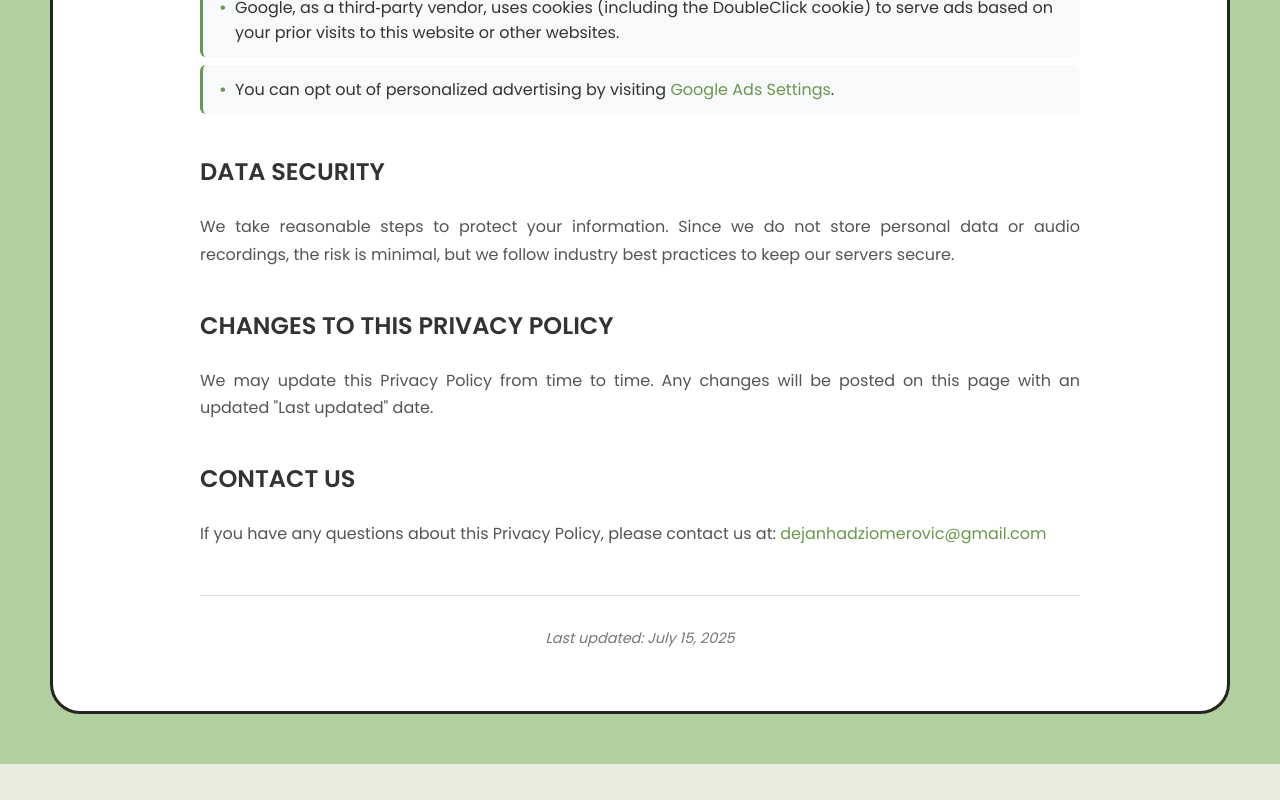
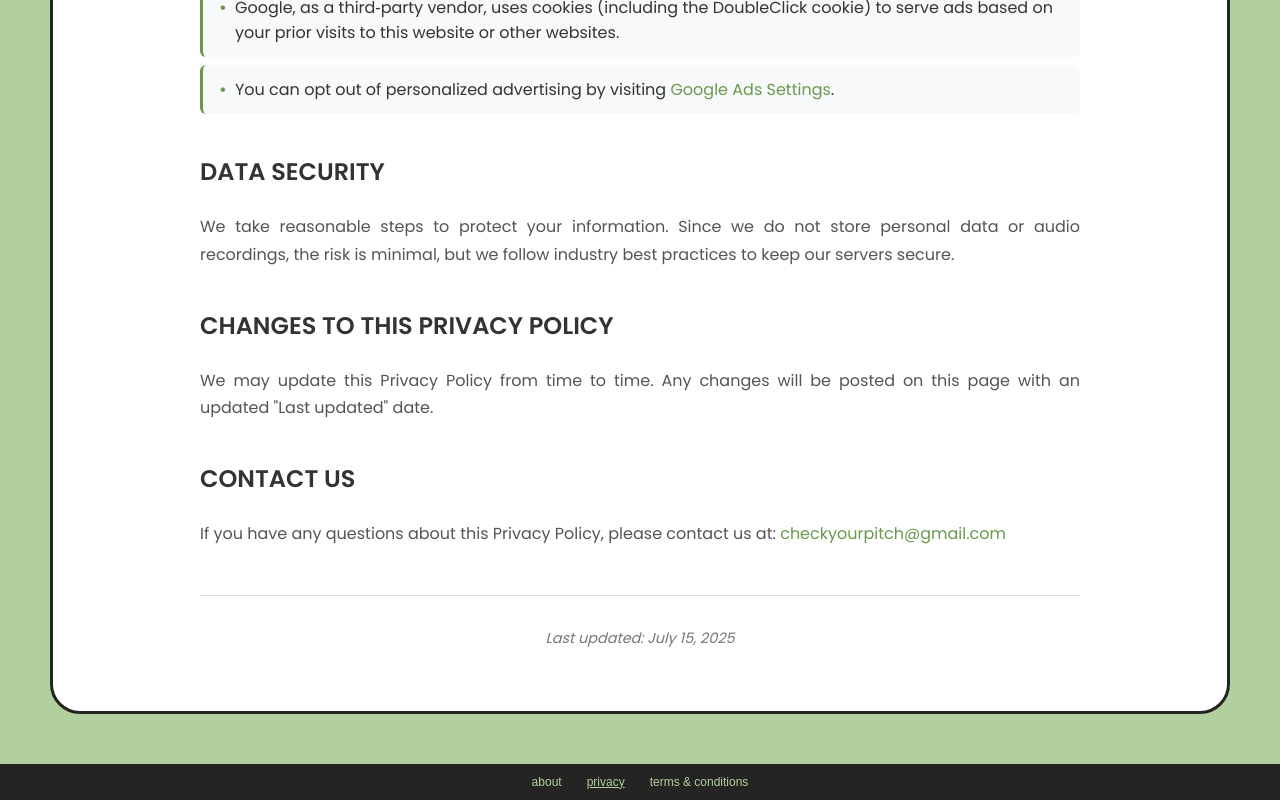
Before and after one commit to MrDzi/perfect-pitch, a React app in the folder client/: page /privacy-policy in a window 1280 px wide. Shown: the part 1996-2796 px from the top of the page. Before the commit the page ends 2760 px from the top, so only its background shows below. Built offline with nearby package versions, Linux system fonts and the light colour scheme.

Commit message:
add footer and move links

```diff
--- a/client/src/app.tsx
+++ b/client/src/app.tsx
@@ -4,10 +4,12 @@ import { PulseLoader } from "react-spinners";
 import Home from "./pages/home";
 import About from "./pages/about";
 import PrivacyPolicy from "./pages/privacy-policy";
+import TermsConditions from "./pages/terms-conditions";
 import Blog from "./pages/blog";
 import PageWrapper from "./components/page-wrapper";
 import "./app.scss";
 import Header from "./components/header";
+import Footer from "./components/footer";
 
 const Listening = lazy(() => import("./pages/listening"));
 const Singing = lazy(() => import("./pages/singing"));
@@ -56,6 +58,7 @@ const App = (): ReactElement => {
                 <Route path="/" element={<Home />} />
                 <Route path="/about" element={<About />} />
                 <Route path="/privacy-policy" element={<PrivacyPolicy />} />
+                <Route path="/terms-conditions" element={<TermsConditions />} />
                 <Route path="/blog" element={<Blog />} />
                 <Route path="/blog/:id" element={<Blog />} />
                 <Route path="/listen" element={<Listening />} />
@@ -65,6 +68,7 @@ const App = (): ReactElement => {
             </AppContext.Provider>
           </Suspense>
         </main>
+        <Footer />
       </div>
     </Router>
   );
--- /dev/null
+++ b/client/src/components/footer/footer.scss
@@ -0,0 +1,75 @@
+@use "sass:color";
+
+.footer {
+  width: 100%;
+  padding: 6px 0;
+  margin-top: auto;
+  background-color: var(--dark-black);
+
+  .footer-content {
+    max-width: 1200px;
+    margin: 0 auto;
+    padding: 0 20px;
+
+    .footer-nav {
+      display: flex;
+      justify-content: center;
+      align-items: center;
+      gap: 5px;
+
+      .footer-link {
+        background: none;
+        border: none;
+        color: var(--light-green);
+        font-size: 12px;
+        font-weight: 300;
+        text-decoration: none;
+        cursor: pointer;
+        transition: color 0.3s ease;
+        padding: 5px 10px;
+
+        &:hover {
+          text-decoration: underline;
+        }
+
+        &.active {
+          text-decoration: underline;
+        }
+      }
+    }
+  }
+
+  // Mobile styles
+  @media (max-width: 768px) {
+    padding: 15px 0;
+    .footer-content {
+      padding: 0 15px;
+
+      .footer-nav {
+        flex-direction: column;
+        gap: 10px;
+        text-align: center;
+
+        .footer-link {
+          font-size: 11px;
+          padding: 8px 12px;
+        }
+      }
+    }
+  }
+
+  // Extra small mobile screens
+  @media (max-width: 480px) {
+    padding: 15px 0;
+    .footer-content {
+      .footer-nav {
+        gap: 10px;
+
+        .footer-link {
+          font-size: 10px;
+          padding: 6px 10px;
+        }
+      }
+    }
+  }
+}
--- /dev/null
+++ b/client/src/components/footer/index.tsx
@@ -0,0 +1,45 @@
+import React, { ReactElement } from "react";
+import { useLocation } from "react-router-dom";
+import "./footer.scss";
+import useNavigateWithTransition from "../../hooks/useNavigateWithTransition";
+
+const Footer = (): ReactElement => {
+  const location = useLocation();
+  const [navigate] = useNavigateWithTransition();
+
+  const onLinkClick = (route: string) => {
+    return () => {
+      const isBackNavigation = route === "/";
+      navigate(route, isBackNavigation);
+    };
+  };
+
+  return (
+    <footer className="footer">
+      <div className="footer-content">
+        <nav className="footer-nav">
+          <button
+            className={`footer-link ${location.pathname === "/about" ? "active" : ""}`}
+            onClick={onLinkClick("/about")}
+          >
+            about
+          </button>
+          <button
+            className={`footer-link ${location.pathname === "/privacy-policy" ? "active" : ""}`}
+            onClick={onLinkClick("/privacy-policy")}
+          >
+            privacy
+          </button>
+          <button
+            className={`footer-link ${location.pathname === "/terms-conditions" ? "active" : ""}`}
+            onClick={onLinkClick("/terms-conditions")}
+          >
+            terms & conditions
+          </button>
+        </nav>
+      </div>
+    </footer>
+  );
+};
+
+export default Footer;
--- a/client/src/components/header/header.scss
+++ b/client/src/components/header/header.scss
@@ -28,32 +28,49 @@
     display: flex;
 
     .nav-link {
+      position: relative;
       font-family: "Poppins", sans-serif;
       font-size: 0.875rem;
-      font-weight: 500;
       text-transform: uppercase;
       letter-spacing: 0.5px;
       color: var(--black);
       background: none;
       border: none;
-      padding: 8px;
+      padding: 8px 10px;
       cursor: pointer;
       text-decoration: none;
       transition: color 0.3s ease;
-      position: relative;
-
-      &:hover {
-        color: var(--dark-green);
-      }
 
       &.active {
-        color: var(--dark-green);
+        &::before {
+          content: "▶︎";
+          position: absolute;
+          opacity: 0;
+          bottom: 0;
+          font-size: 9px;
+          left: 0;
+          display: flex;
+          height: 100%;
+          align-items: center;
+          animation: slideIn 0.3s ease-in-out 0.4s forwards;
+        }
       }
 
       &:focus {
         outline: none;
       }
     }
+  }
+}
+
+@keyframes slideIn {
+  0% {
+    opacity: 0;
+    transform: translateX(15px);
+  }
+  100% {
+    opacity: 1;
+    transform: translateX(1px);
   }
 }
 
--- a/client/src/components/header/index.tsx
+++ b/client/src/components/header/index.tsx
@@ -24,22 +24,10 @@ const Header = (): ReactElement => {
             HOME
           </button>
           <button
-            className={`nav-link ${location.pathname === "/blog" ? "active" : ""}`}
+            className={`nav-link ${location.pathname.startsWith("/blog") ? "active" : ""}`}
             onClick={onLinkClick("/blog")}
           >
             BLOG
-          </button>
-          <button
-            className={`nav-link ${location.pathname === "/about" ? "active" : ""}`}
-            onClick={onLinkClick("/about")}
-          >
-            ABOUT
-          </button>
-          <button
-            className={`nav-link ${location.pathname === "/privacy-policy" ? "active" : ""}`}
-            onClick={onLinkClick("/privacy-policy")}
-          >
-            PRIVACY
           </button>
         </nav>
         <a href="https://www.buymeacoffee.com/steam_roller" target="_blank" rel="noreferrer">
--- a/client/src/pages/privacy-policy/index.tsx
+++ b/client/src/pages/privacy-policy/index.tsx
@@ -124,7 +124,7 @@ const PrivacyPolicy = (): ReactElement => {
             <h2>Contact Us</h2>
             <p>
               If you have any questions about this Privacy Policy, please contact us at:{" "}
-              <a href="mailto:dejanhadziomerovic@gmail.com">dejanhadziomerovic@gmail.com</a>
+              <a href="mailto:checkyourpitch@gmail.com">checkyourpitch@gmail.com</a>
             </p>
           </section>
 
```
